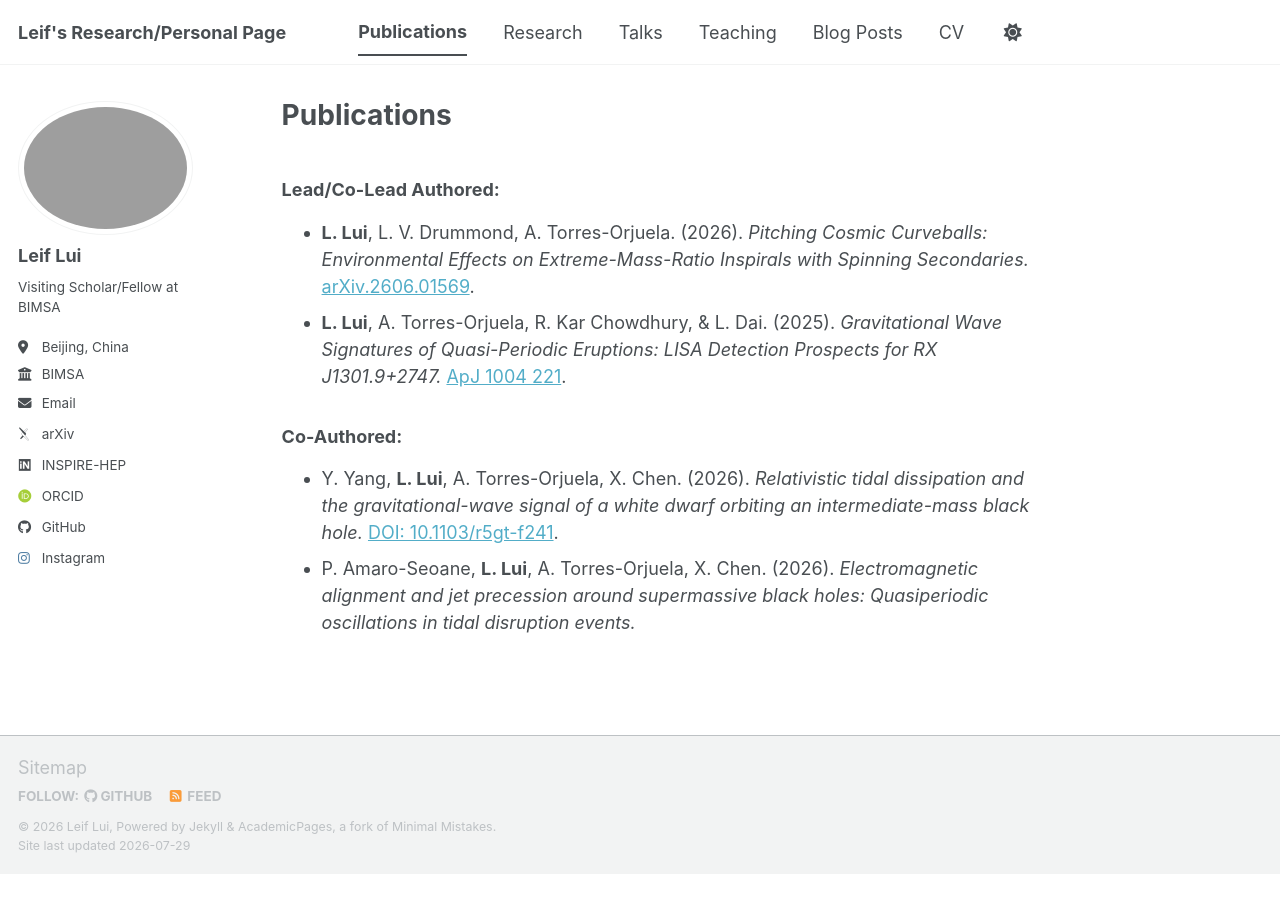
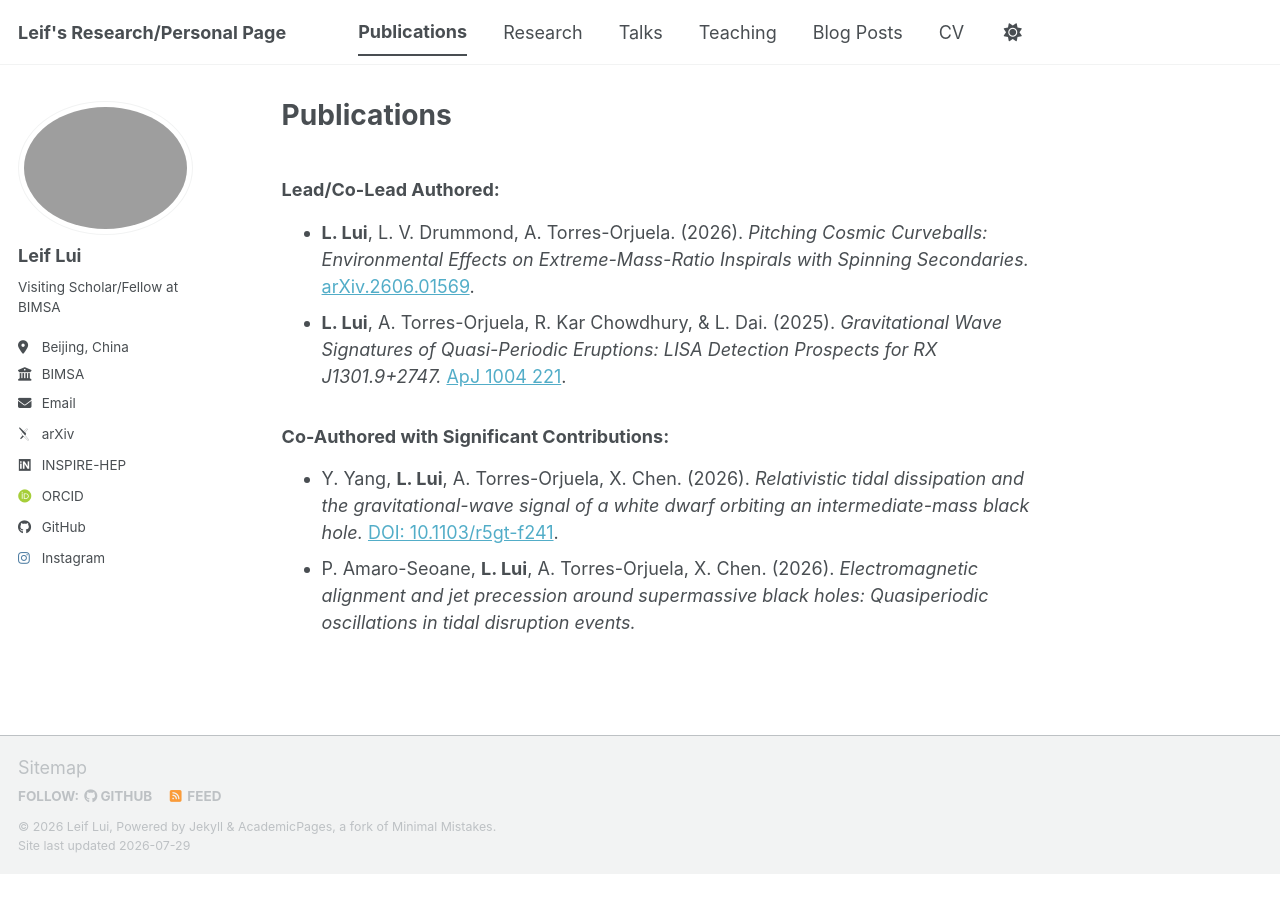
Before and after one commit to leiflui/leiflui.github.io, a Jekyll site: the page built from _pages/publications.md, in a window 1280 px wide. Built offline with Jekyll 4.4.1, drawn with Linux system fonts in a browser that asks for light colours; some web fonts are replaced; a script bundle is joined from its source files by our own code; library files that are not in the unit come from our copies.

Commit message:
Update publications.md

```diff
--- a/_pages/publications.md
+++ b/_pages/publications.md
@@ -8,6 +8,6 @@ author_profile: true
 - **L. Lui**, L. V. Drummond, A. Torres-Orjuela. (2026). *Pitching Cosmic Curveballs: Environmental Effects on Extreme-Mass-Ratio Inspirals with Spinning Secondaries.* [arXiv.2606.01569](https://arxiv.org/abs/2606.01569).
 - **L. Lui**, A. Torres-Orjuela, R. Kar Chowdhury, &  L. Dai. (2025). *Gravitational Wave Signatures of Quasi-Periodic Eruptions: LISA Detection Prospects for RX J1301.9+2747.* [ApJ 1004 221](https://iopscience.iop.org/article/10.3847/1538-4357/ae71cc).
 
-### Co-Authored:
+### Co-Authored with Significant Contributions:
 - Y. Yang, **L. Lui**, A. Torres-Orjuela, X. Chen. (2026). *Relativistic tidal dissipation and the gravitational-wave signal of a white dwarf orbiting an intermediate-mass black hole.* [DOI: 10.1103/r5gt-f241](https://doi.org/10.1103/r5gt-f241).
 - P. Amaro-Seoane, **L. Lui**, A. Torres-Orjuela, X. Chen. (2026). *Electromagnetic alignment and jet precession around supermassive black holes: Quasiperiodic oscillations in tidal disruption events.*
```
